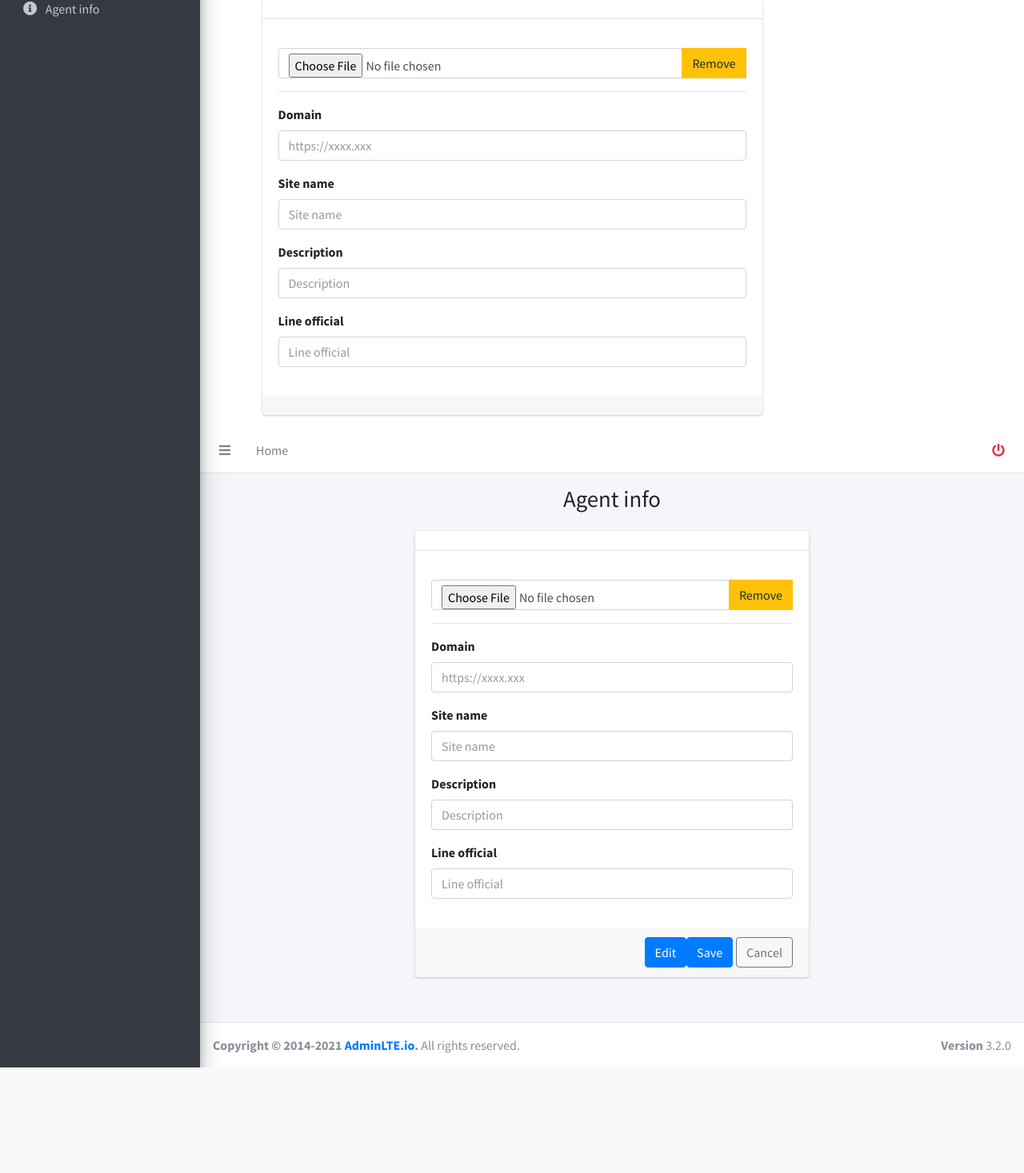
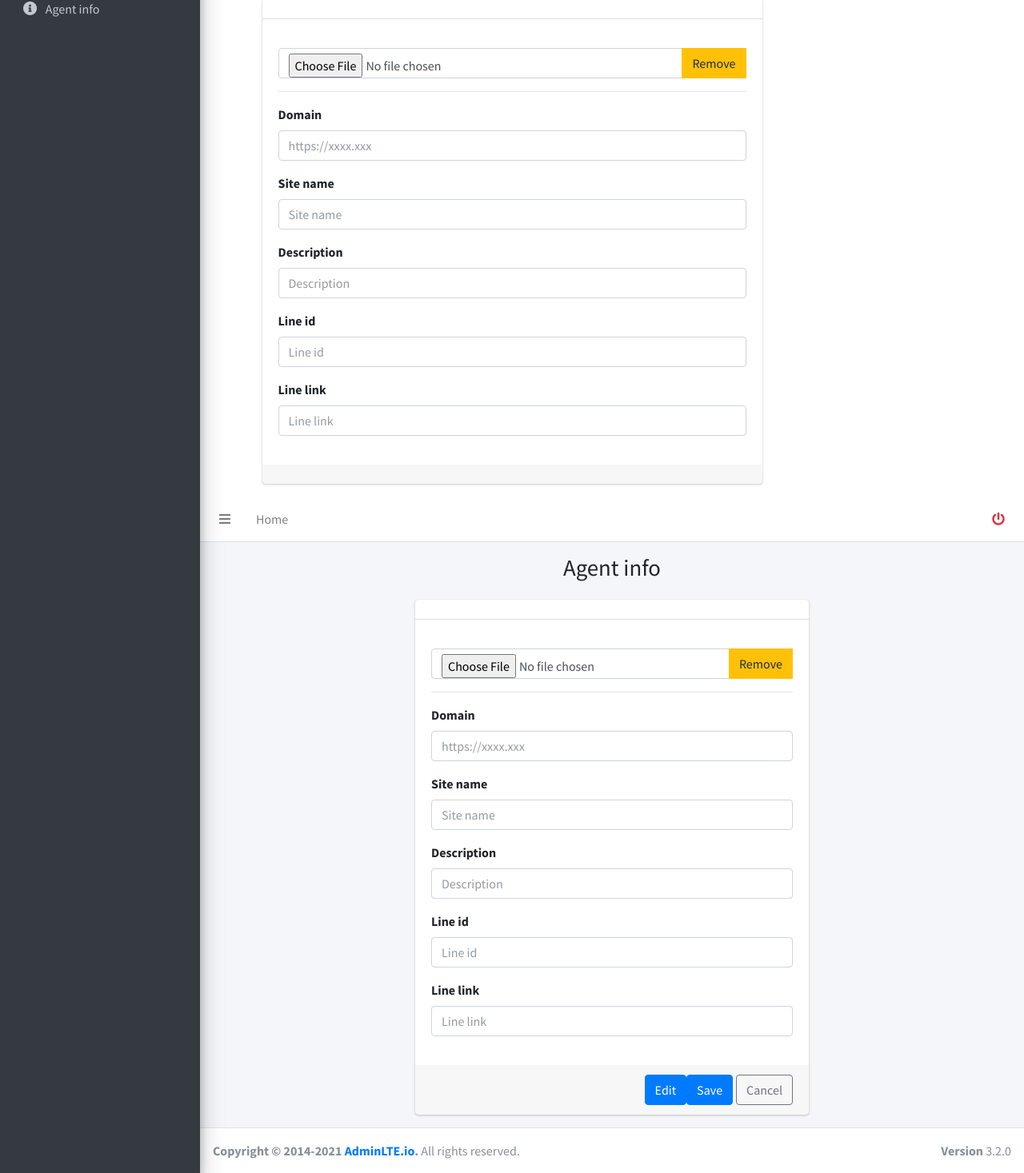
Before and after one commit to nopphawong/portal.bl88b.com, a CodeIgniter 4 app: template app/Views/adminlte/pages/agent_info.php in a window 1280 px wide. Shown: the part 74-1541 px from the top of the page at 80% size. Before the commit the page ends 1409 px from the top, so only its background shows below. Run offline with PHP 8.4 and a stand-in for CodeIgniter, Linux system fonts and the light colour scheme; the template is opened without the code that fills it, so the values that code supplies are empty; some libraries are stand-ins or nearby versions.

Commit message:
fix bug add image resize add confirm logout add field line id + line link

```diff
--- a/app/Controllers/serv/Agent.php
+++ b/app/Controllers/serv/Agent.php
@@ -3,7 +3,6 @@
 namespace App\Controllers\serv;
 
 use App\Libraries\Apiv1;
-use App\Libraries\Base64fileUploads;
 
 class Agent extends BaseController
 {
@@ -19,11 +18,6 @@ class Agent extends BaseController
     public function info_update()
     {
         $body = $this->getPost();
-        if (!empty($body->logo_new)) {
-            $file = new Base64fileUploads();
-            $upload = $file->du_uploads("images", $body->logo_new);
-            $body->logo = base_url($upload->file_path);
-        }
         $body->edit_by = $this->session->get("username");
         $api = new Apiv1();
         $api->set_secret($this->session->get("secret"));
--- a/app/Models/AgentModel.php
+++ b/app/Models/AgentModel.php
@@ -7,6 +7,6 @@ use CodeIgniter\Model;
 class AgentModel extends Model
 {
     protected $table = 'tb_agent';
-    protected $allowedFields = ['code', 'key', 'secret', 'name', 'url', 'description', 'logo', 'line', 'status', 'add_date', 'add_by', 'edit_date', 'edit_by'];
+    protected $allowedFields = ['code', 'key', 'secret', 'name', 'url', 'description', 'logo', 'line_id', 'line_link', 'status', 'add_date', 'add_by', 'edit_date', 'edit_by'];
     protected $returnType = 'object';
 }
--- a/app/Views/adminlte/layouts/_topbar.php
+++ b/app/Views/adminlte/layouts/_topbar.php
@@ -16,10 +16,19 @@
     <!-- Right navbar links -->
     <ul class="navbar-nav ml-auto">
         <li class="nav-item">
-            <a class="nav-link text-danger" href="<?= site_url("logout") ?>" role="button">
+            <a class="nav-link text-danger" onclick="logout(event)" role="button">
                 <i class="fa fa-power-off" aria-hidden="true"></i>
             </a>
         </li>
     </ul>
 </nav>
 <!-- /.navbar -->
+<script>
+    function logout(e) {
+        e?.preventDefault()
+        return showConfirm(`Confirm logout !`, (_f) => {
+            if (!_f.isConfirmed) return
+            location.href = `<?= site_url("logout") ?>`
+        })
+    }
+</script>
--- a/app/Views/adminlte/pages/agent_info.php
+++ b/app/Views/adminlte/pages/agent_info.php
@@ -47,8 +47,12 @@
                             <input type="text" class="form-control" placeholder="Description" v-model="form.description" :disabled="mode.active == mode.display" />
                         </div>
                         <div class="form-group">
-                            <label>Line official</label>
-                            <input type="text" class="form-control" placeholder="Line official" v-model="form.line" :disabled="mode.active == mode.display" />
+                            <label>Line id</label>
+                            <input type="text" class="form-control" placeholder="Line id" v-model="form.line_id" :disabled="mode.active == mode.display" />
+                        </div>
+                        <div class="form-group">
+                            <label>Line link</label>
+                            <input type="text" class="form-control" placeholder="Line link" v-model="form.line_link" :disabled="mode.active == mode.display" />
                         </div>
                     </div>
                     <div class="card-footer">
@@ -88,7 +92,8 @@
                     url: ``,
                     name: ``,
                     description: ``,
-                    line: ``,
+                    line_id: ``,
+                    line_link: ``,
                 },
             }
         },
@@ -99,11 +104,9 @@
                 let { status, message, data } = await post(`agent/info`)
                 this.loading = false
                 if (!status) return showAlert.warning(message)
-                this.form.logo = data.logo
-                this.form.url = data.url
-                this.form.name = data.name
-                this.form.description = data.description
-                this.form.line = data.line
+
+                let { logo, url, name, description, line_id, line_link } = data
+                this.form = { logo, url, name, description, line_id, line_link }
 
                 this.mode.active = this.mode.display
                 this.removeImage(e)
```
Also changed, not shown: app/Controllers/api/Agent.php (+6 -3 lines), app/Libraries/Base64fileUploads.php (+8 -7 lines).
